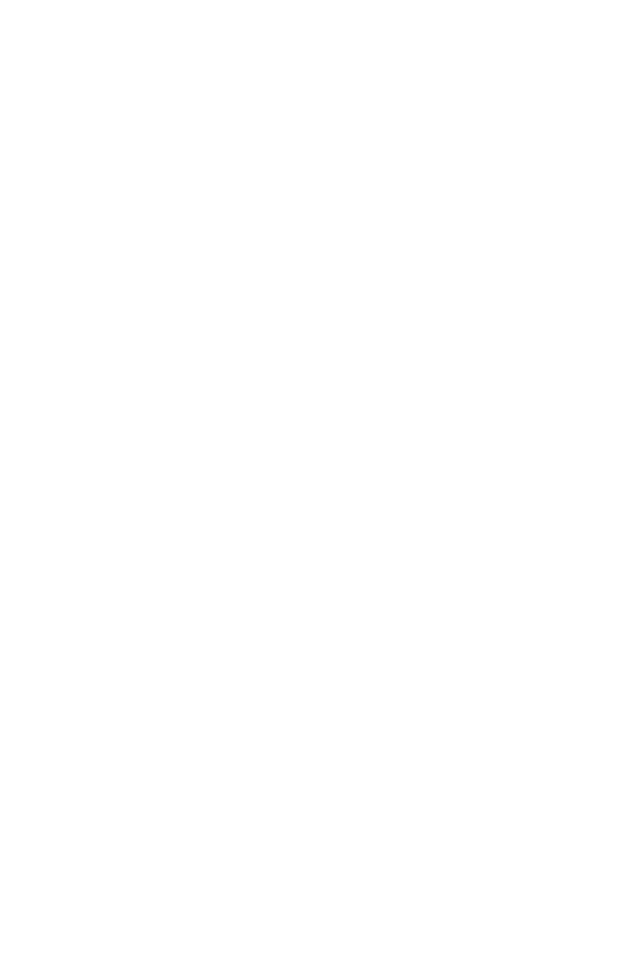
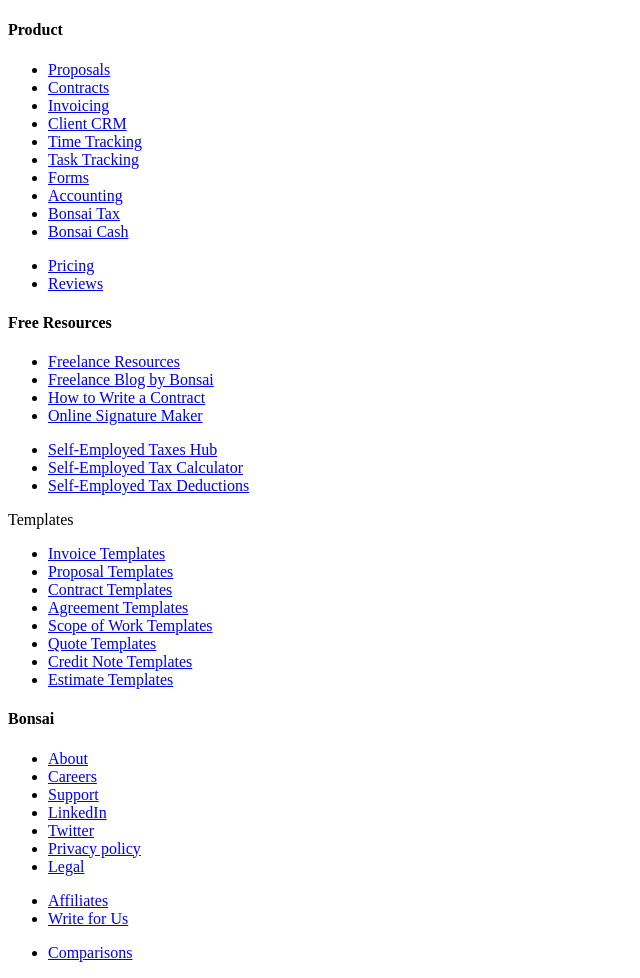
Before and after one commit to reindeer-7/wd-practice, a plain HTML site: page bonsai.html in a window 1280 px wide. Shown: the whole page, without its empty margins (0-640 px from the left). Before the commit the page ends 800 px from the top, so only its background shows below. Drawn offline with Linux system fonts and the light colour scheme.

Commit message:
Add the footer section.

```diff
--- a/bonsai.html
+++ b/bonsai.html
@@ -16,5 +16,79 @@
     <!-- Yuli: Banner and Accordion Section -->
 
     <!-- Yesica: Footer Section -->
+    <footer>
+      <div>
+        <h4>Product</h4>
+        <ul>
+          <li><a href="#">Proposals</a></li>
+          <li><a href="#">Contracts</a></li>
+          <li><a href="#">Invoicing</a></li>
+          <li><a href="#">Client CRM</a></li>
+          <li><a href="#">Time Tracking</a></li>
+          <li><a href="#">Task Tracking</a></li>
+          <li><a href="#">Forms</a></li>
+          <li><a href="#">Accounting</a></li>
+          <li><a href="#">Bonsai Tax</a></li>
+          <li><a href="#">Bonsai Cash</a></li>
+        </ul>
+
+        <ul>
+          <li><a href="#">Pricing</a></li>
+          <li><a href="#">Reviews</a></li>
+        </ul>
+      </div>
+
+      <div>
+        <h4>Free Resources</h4>
+        <ul>
+          <li><a href="#">Freelance Resources</a></li>
+          <li><a href="#">Freelance Blog by Bonsai</a></li>
+          <li><a href="#">How to Write a Contract</a></li>
+          <li><a href="#">Online Signature Maker</a></li>
+        </ul>
+
+        <ul>
+          <li><a href="#">Self-Employed Taxes Hub</a></li>
+          <li><a href="#">Self-Employed Tax Calculator</a></li>
+          <li><a href="#">Self-Employed Tax Deductions</a></li>
+        </ul>
+
+        <div>
+          <div>Templates</div>
+          <ul>
+            <li><a href="#">Invoice Templates</a></li>
+            <li><a href="#">Proposal Templates</a></li>
+            <li><a href="#">Contract Templates</a></li>
+            <li><a href="#">Agreement Templates</a></li>
+            <li><a href="#">Scope of Work Templates</a></li>
+            <li><a href="#">Quote Templates</a></li>
+            <li><a href="#">Credit Note Templates</a></li>
+            <li><a href="#">Estimate Templates</a></li>
+          </ul>
+        </div>
+      </div>
+
+      <div>
+        <h4>Bonsai</h4>
+        <ul>
+          <li><a href="#">About</a></li>
+          <li><a href="#">Careers</a></li>
+          <li><a href="#">Support</a></li>
+          <li><a href="#">LinkedIn</a></li>
+          <li><a href="#">Twitter</a></li>
+          <li><a href="#">Privacy policy</a></li>
+          <li><a href="#">Legal</a></li>
+        </ul>
+
+        <ul>
+          <li><a href="#">Affiliates</a></li>
+          <li><a href="#">Write for Us</a></li>
+        </ul>
+
+        <ul>
+          <li><a href="#">Comparisons</a></li>
+        </ul>
+      </div>
+    </footer>
   </body>
 </html>
```
